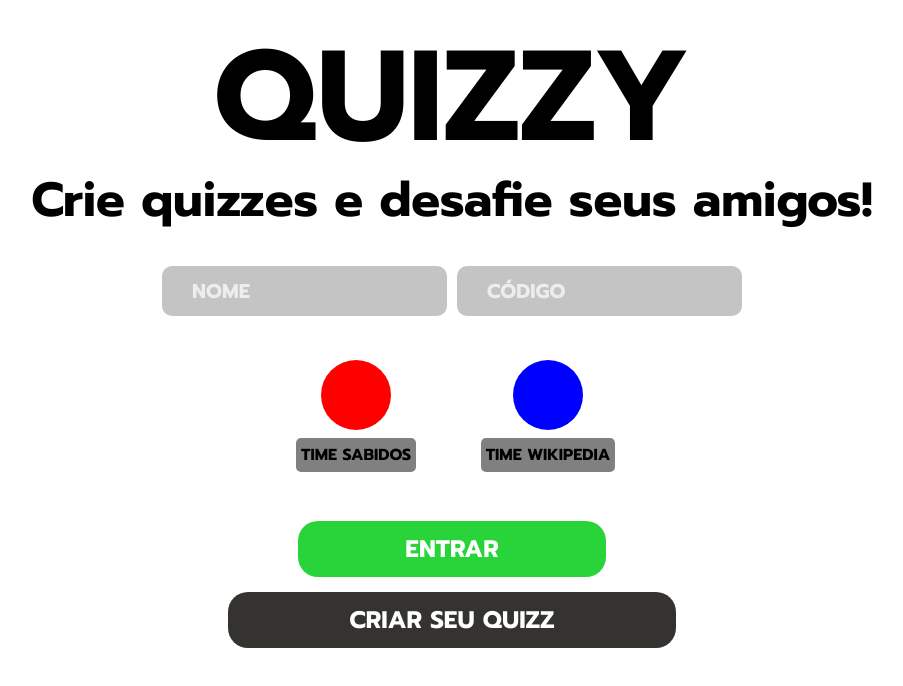
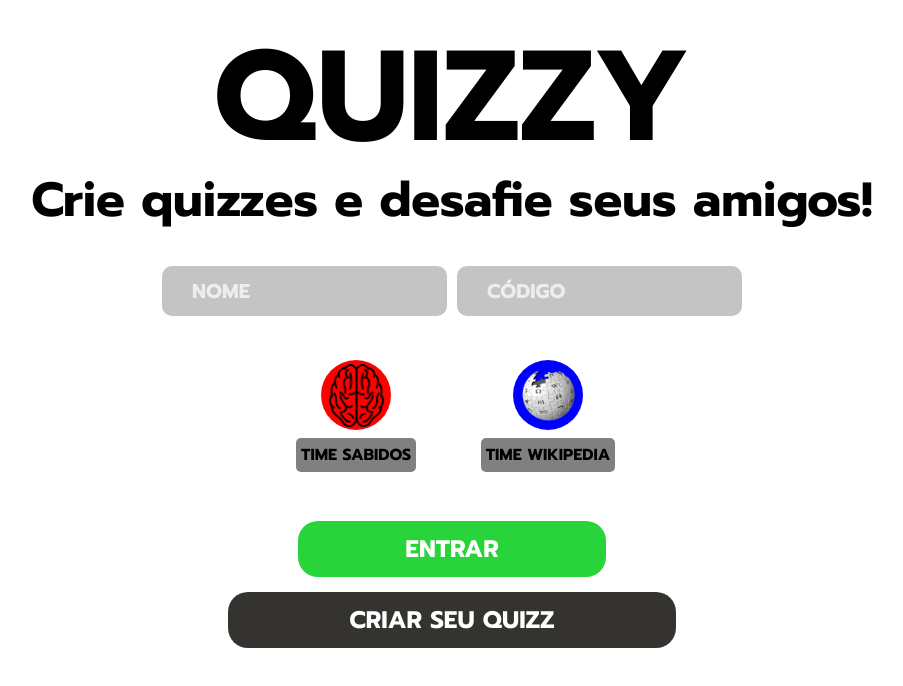
Before and after one commit to CaioDev1/quizzy, a React (Create React App) app: page / in a window 1280 px wide. Shown: the top 686 px of the page, without its empty margins (188-1091 px from the left). Built offline with nearby package versions, Linux system fonts and the light colour scheme.

Commit message:
first commit

```diff
--- /dev/null
+++ b/src/components/TeamIcon/TeamIcon.jsx
@@ -0,0 +1,18 @@
+import React from 'react'
+import './TeamIconStyle.css'
+
+
+function TeamIcon({team, height, width, margin}) {
+    return (
+        <div className="team-icon" style={{
+            background: team == 'wikipedia' ? 'blue' : 'red',
+            margin: margin ? margin : 'initial',
+            height: height ? height : '50px',
+            width: width ? width : '50px',
+        }}>
+            <img src={process.env.PUBLIC_URL + (team == 'wikipedia' ? '/Wikipedia_Logo.png' : '/Brain_Logo.png')} />
+        </div>
+    )
+}
+
+export default TeamIcon
--- /dev/null
+++ b/src/components/TeamIcon/TeamIconStyle.css
@@ -0,0 +1,17 @@
+.team-icon {
+    border-radius: 100%;
+
+    min-width: 50px;
+    min-height: 50px;
+
+    overflow: hidden;
+
+    display: flex;
+    justify-content: center;
+    align-items: center;
+}
+
+    .team-icon img {
+        height: 90%;
+        width: 90%;
+    }
--- a/src/components/pages/ResultsPage/PlayerResult/PlayerResult.jsx
+++ b/src/components/pages/ResultsPage/PlayerResult/PlayerResult.jsx
@@ -1,11 +1,12 @@
 import React from 'react'
+import TeamIcon from '../../../TeamIcon/TeamIcon'
 import './PlayerResultStyle.css'
 
-function PlayerResult({name, score, team}) {
+function PlayerResult({username, score, team}) {
     return (
         <div className="player-result">
-            <div className="team-icon" style={{background: team}} />
-            <h3>{name}</h3>
+            <TeamIcon team={team} margin='0 5% 0 0' />
+            <h3>{username}</h3>
             <h4 className="player-score">
                 Total score <br/>
                 <span>{score}</span>
--- a/src/components/pages/ResultsPage/PlayerResult/PlayerResultStyle.css
+++ b/src/components/pages/ResultsPage/PlayerResult/PlayerResultStyle.css
@@ -17,16 +17,16 @@
     margin-bottom: 0;
 }
 
-#results-page .team-icon {
-        height: 50px;
-        width: 50px;
+/* #results-page .team-icon {
+    height: 50px;
+    width: 50px;
 
-        border-radius: 100%;
+    border-radius: 100%;
 
-        background: red;
+    background: red;
 
-        margin-right: 5%;
-    }
+    margin-right: 5%;
+} */
 
     #results-page .player-result h3 {
         font-size: 1.5rem;
--- a/src/views/LandingPage/LandingPage.jsx
+++ b/src/views/LandingPage/LandingPage.jsx
@@ -5,6 +5,7 @@ import Button from '../../components/Button/Button'
 import { Redirect } from 'react-router'
 
 import Notification from '../../components/Notification/Notification'
+import TeamIcon from '../../components/TeamIcon/TeamIcon'
 
 function LandingPage() {
     let [username, setUsername] = useState('')
@@ -61,11 +62,11 @@ function LandingPage() {
                 </fieldset>
                 <fieldset id='teams'>
                     <div id='team-sabidos' className={chosenTeam.sabidos ? 'selected' : ''} onClick={() => {handleTeamSelection('sabidos')}}>
-                        <span id='team-sabidos-circle'></span>
+                        <TeamIcon team='sabidos' height='70px' width='70px' />
                         <p>TIME SABIDOS</p>
                     </div>
                     <div id='team-wikipedia' className={chosenTeam.wikipedia ? 'selected' : ''}  onClick={() => {handleTeamSelection('wikipedia')}}>
-                        <span id='team-wikipedia-circle'></span>
+                        <TeamIcon team='wikipedia' height='70px' width='70px' />
                         <p>TIME WIKIPEDIA</p>
                     </div>
                 </fieldset>
--- a/src/views/ResultsPage/ResultsPage.jsx
+++ b/src/views/ResultsPage/ResultsPage.jsx
@@ -21,11 +21,11 @@ function ResultsPage() {
             <Grow in mountOnEnter timeout={700}>
                 <div id="results-container">
                     {[
-                        {name: 'Caio Felipe', score: 2000, team: 'red'},
-                        {name: 'Jorginho', score: 1500, team: 'blue'},
-                        {name: 'Laura Silva', score: 1000, team: 'blue'},
+                        {username: 'Caio Felipe', score: 2000, team: 'sabidos'},
+                        {username: 'Jorginho', score: 1500, team: 'wikipedia'},
+                        {username: 'Laura Silva', score: 1000, team: 'wikipedia'},
                     ].map(v => {
-                        return <PlayerResult name={v.name} score={v.score} team={v.team} />
+                        return <PlayerResult username={v.username} score={v.score} team={v.team} />
                     })}
                 </div>
             </Grow>
```
Also changed, not shown: public/Brain_Logo.png (added), public/Wikipedia_Logo.png (added).
